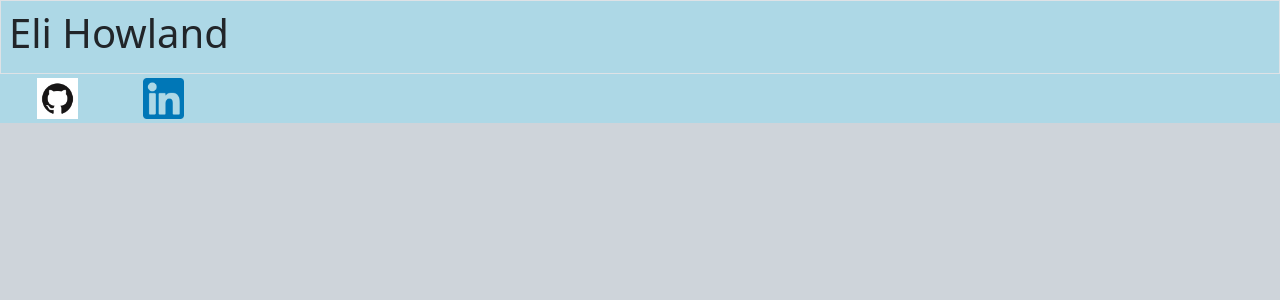
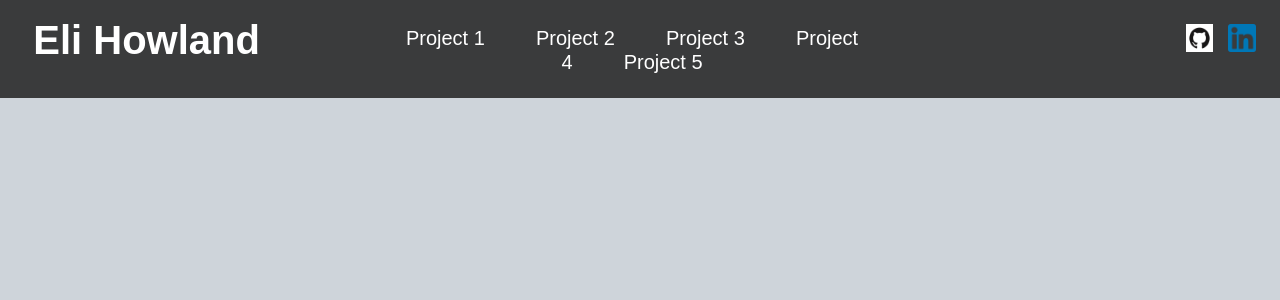
Before and after one commit to Eli-Howland/elihowland.com, a React (Vite) app: page / in a window 1280 px wide. Shown: the top 300 px of the page. Built offline with nearby package versions, Linux system fonts and the light colour scheme.

Commit message:
Header progress

```diff
--- a/src/components/Header/Header.tsx
+++ b/src/components/Header/Header.tsx
@@ -3,27 +3,37 @@
 import Linkedin from "./Linkedin";
 
 const Header = () => {
+  const iconMaxWidth: number = 8
   return (
     <header
-      className="container-fluid text-center"
-      style={{ backgroundColor: "lightblue" }}
+      className="container-fluid text-white"
+      style={{ backgroundColor: "#3a3b3c" }}
     >
       {" "}
-      <div className="row border">
+      <div className="row p-2">
           <div className="col p-2">
-            <h1 style={{textAlign: "left"}}>
+            <h1 style={{textAlign: "left", fontFamily:"sans-serif", fontWeight:"700", marginLeft:"5%"}}>
               Eli Howland
             </h1>
           </div>
-      </div>
-      <div className="row p-1">
-        {" "}
-        <div className="col-1">
-          <GitHub width={50}></GitHub>
-        </div>
-        <div className="col-1">
-          <Linkedin width={50}></Linkedin>
-        </div>
+          <div className="col-5 p-2">
+            <h5 style={{fontFamily: "sans-serif", fontWeight:"300", textAlign:"center", marginTop:"2%"}}>
+              Project 1
+              <span style={{margin:"5%"}}></span>
+              Project 2
+              <span style={{margin:"5%"}}></span>
+              Project 3
+              <span style={{margin:"5%"}}></span>
+              Project 4
+              <span style={{margin:"5%"}}></span>
+              Project 5
+            </h5>
+          </div>
+          <div className="col p-3" style={{textAlign: "right"}}>
+            <GitHub width={iconMaxWidth}></GitHub>
+            <span style={{marginRight: "15px"}}></span>
+            <Linkedin width={iconMaxWidth}></Linkedin>
+          </div>
       </div>
     </header>
   );
```
